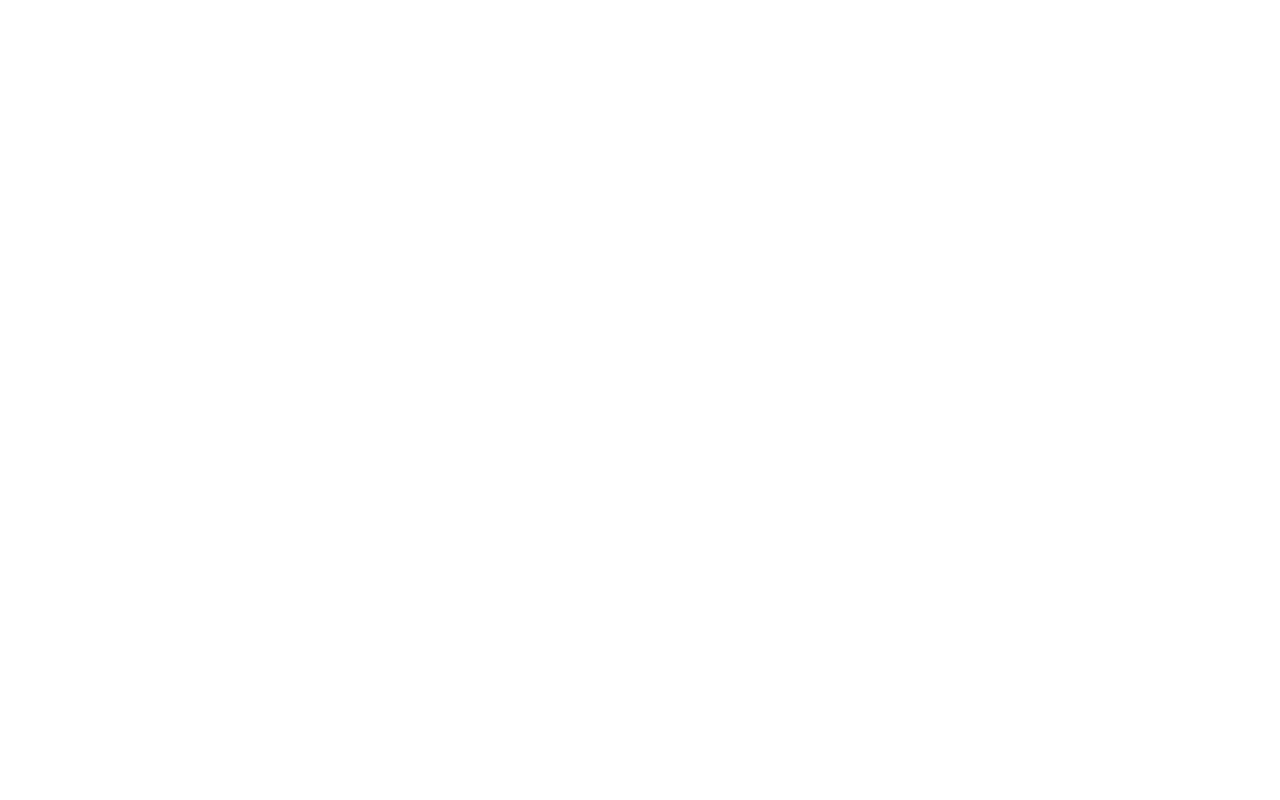
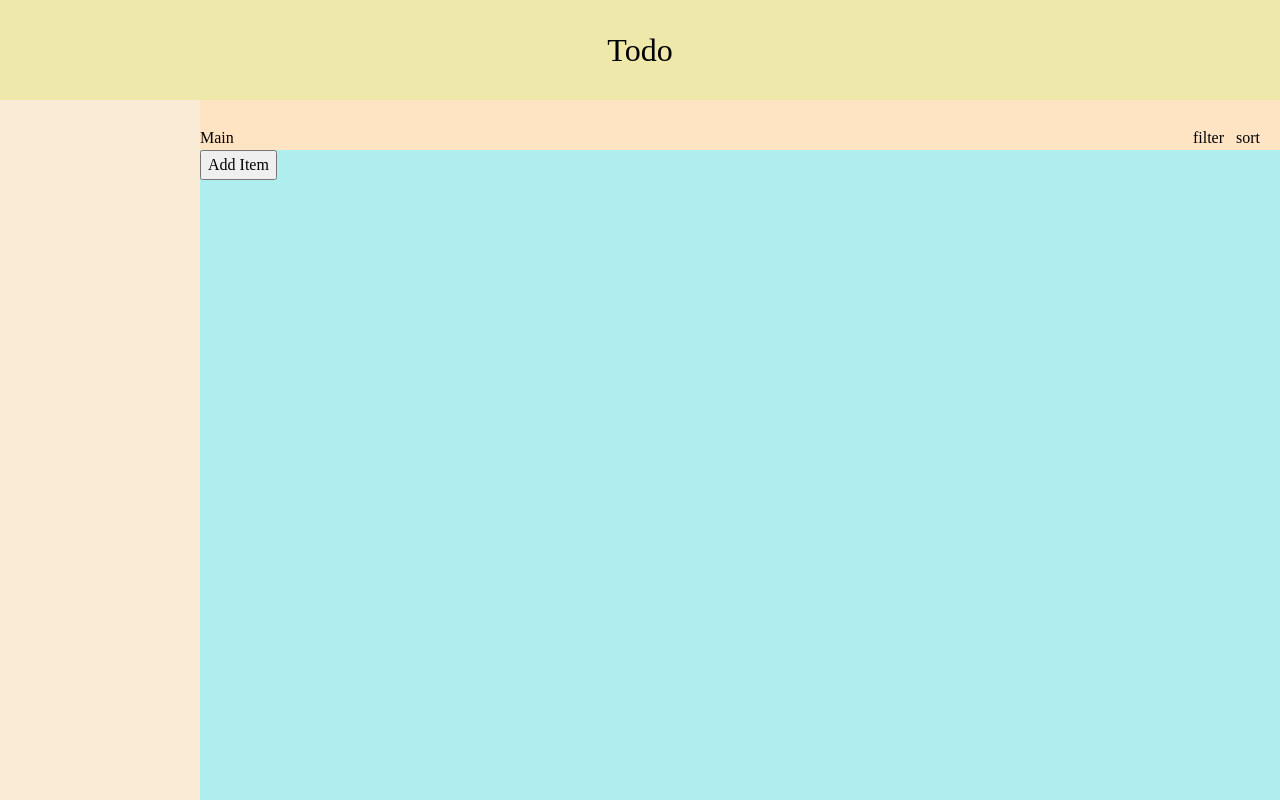
Before and after one commit to mdwicker/odin-todo-list, a website built with webpack: page src/template.html in a window 1280 px wide. Built offline with nearby package versions, Linux system fonts and the light colour scheme.

Commit message:
lay out basic html elements

```diff
--- a/src/index.js
+++ b/src/index.js
@@ -30,7 +30,10 @@ for (const item of fillerItems) {
     todoController.addItem(item);
 }
 
-console.log(todoController.getItems())
+todoController.addList({ title: "Work" });
+
+todoController.moveItem(2, 2);
+
 
 /*
 PLAN:
--- a/src/styles.css
+++ b/src/styles.css
@@ -0,0 +1,48 @@
+.container {
+  display: grid;
+  grid-template-rows: auto 1fr;
+  grid-template-columns: auto 1fr;
+  grid-template-areas:
+    "header  header"
+    "sidebar main";
+  width: 100vw;
+  min-height: 100vh;
+}
+
+header {
+  grid-area: header;
+  background-color: palegoldenrod;
+  height: 100px;
+  display: flex;
+  flex-direction: column;
+  justify-content: center;
+}
+
+.sidebar {
+  grid-area: sidebar;
+  background-color: antiquewhite;
+  width: 200px;
+}
+
+.main {
+  background-color: paleturquoise;
+}
+
+.list-header {
+  height: 50px;
+  background-color: bisque;
+  display: flex;
+  justify-content: space-between;
+  align-items: end;
+}
+
+.options {
+  display: flex;
+  gap: 12px;
+  padding-right: 20px;
+}
+
+.page-title {
+  font-size: 2rem;
+  text-align: center;
+}
--- a/src/template.html
+++ b/src/template.html
@@ -3,9 +3,29 @@
 <head>
     <meta charset="UTF-8">
     <meta name="viewport" content="width=device-width, initial-scale=1.0">
-    <title>Document</title>
+    <title>Todo</title>
 </head>
 <body>
-
+    <div class="container">
+        <header>
+            <div class="page-title">Todo</div>
+        </header>
+        <div class="sidebar">
+            <!-- lists -->
+        </div>
+        <div class="main">
+            <div class="list-header">
+                <h1 class="list-name">Main</h1>
+                <div class="options">
+                    <div>filter</div>
+                    <div>sort</div>
+                </div>
+            </div>
+            <div class="todo-list">
+                <button>Add Item</button>
+                <!-- tasks -->
+            </div>
+        </div>
+    </div>
 </body>
 </html>
--- a/src/todo.js
+++ b/src/todo.js
@@ -24,7 +24,7 @@ export class TodoItem {
     #priority;
     #isComplete;
 
-    constructor({ id, listId = 1, title, description, dueDate, priority, isComplete } = {}) {
+    constructor({ id, listId = "1", title, description, dueDate, priority, isComplete } = {}) {
         if (id === undefined) {
             this.#id = String(TodoItem.#nextId());
         } else {
```
